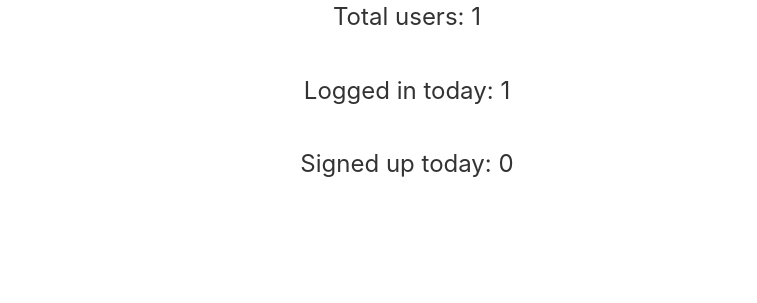
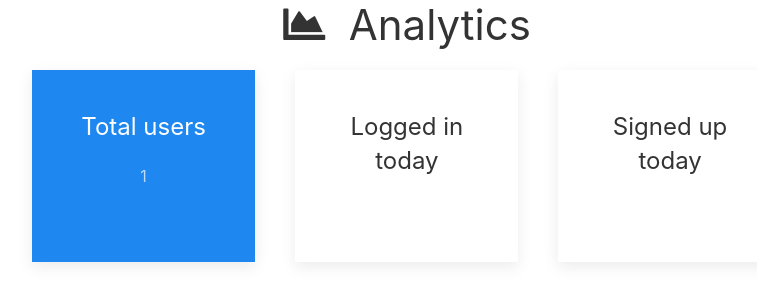
Before and after one commit to R9295/me, a Django app: page /analytics/ in a window 1280 px wide. Shown: the top 303 px of the page, without its empty margins (233-990 px from the left). Run offline with Django 3.2, Linux system fonts and the light colour scheme; the visitor is signed in with stand-in values (Sample User, id 1); data comes from the database, SQL or seed files in the repository; some libraries are stand-ins or nearby versions.

Commit message:
Improve UI

```diff
--- a/static/style/base.css
+++ b/static/style/base.css
@@ -7,3 +7,19 @@
 .uk-navbar-nav>li>a {
   color: #fff;
 }
+
+.uk-card-title.twitter {
+  color: #1DA1F2;
+}
+.uk-card-title.github {
+  color: #171515;
+}
+.uk-card-title.medium {
+  color: #12100E;
+}
+.uk-card-title.facebook {
+  color: #4867AA;
+}
+.uk-card-title.linkedin {
+  color: #0077B5;
+}
--- a/templates/analytics/analytics.html
+++ b/templates/analytics/analytics.html
@@ -5,9 +5,27 @@ Analytics for me
 {% endblock %}
 
 {% block content %}
-  <div algin="center">
-    <h3>Total users: {{ total_users }}</h3>
-    <h3>Logged in today: {{ logged_today }}</h3>
-    <h3>Signed up today: {{ signed_up_today }}</h3>
+  <div align="center">
+    <h1><i class="fas fa-chart-area"></i>&nbsp; Analytics</h1>
+    <div class="uk-grid-match uk-child-width-1-2@s uk-child-width-1-3@m" uk-grid>
+      <div>
+        <div class="uk-card uk-card-primary uk-card-hover uk-card-body uk-light">
+          <h3 class="uk-card-title">Total users</h3>
+          <p>{{total_users}}</p>
+        </div>
+      </div>
+      <div>
+        <div class="uk-card uk-card-default uk-card-hover uk-card-body uk-light">
+          <h3 class="uk-card-title">Logged in today</h3>
+          <p>{{logged_today}}</p>
+        </div>
+      </div>
+      <div>
+        <div class="uk-card uk-card-default uk-card-hover uk-card-body uk-light">
+          <h3 class="uk-card-title">Signed up today</h3>
+          <p>{{signed_up_today}}</p>
+        </div>
+      </div>
+    </div>
   </div>
 {% endblock %}
```
Also changed, not shown: templates/analytics/user.html (+38 -10 lines).
